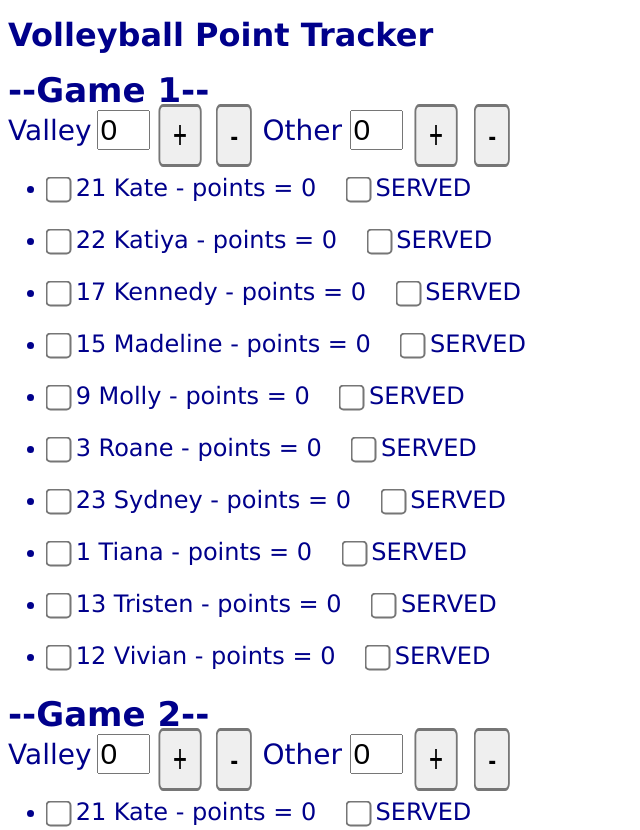
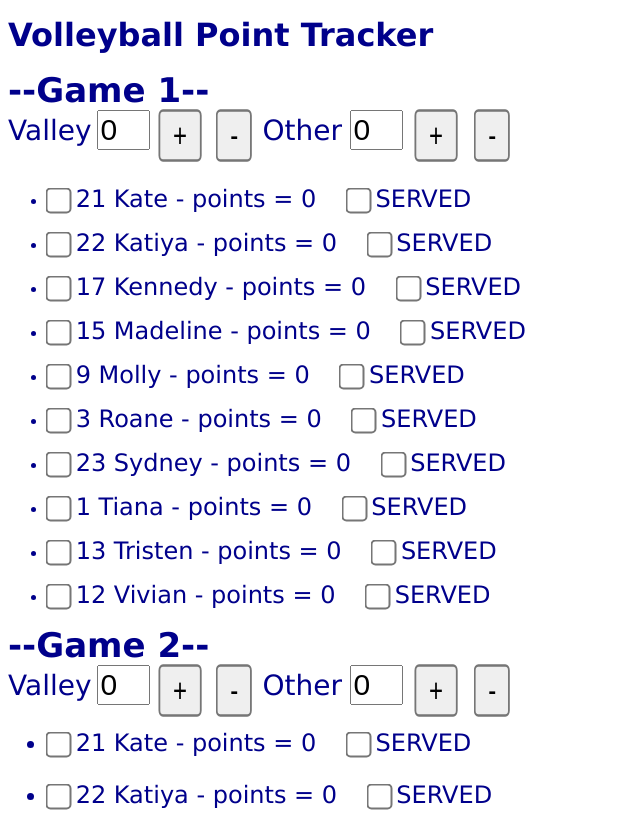
Before and after one commit to dxeware/volleyball-pt-tracker, a website: page index.html in a window 1280 px wide. Shown: the top 830 px of the page, without its empty margins (0-640 px from the left). Drawn offline with nearby package versions, Linux system fonts and the light colour scheme.

Commit message:
more button size changes

```diff
--- a/app/css/style.css
+++ b/app/css/style.css
@@ -47,8 +47,8 @@ a {
 }
 
 button {
-  transform:scale(1.8, 3);
-  -webkit-transform: scale(1.8, 3);
+  transform:scale(1.8, 2.5);
+  -webkit-transform: scale(1.8, 2.5);
   margin: auto 1em;
 }
 
@@ -64,6 +64,7 @@ button {
 }
 
 .team-heading {
+  margin-bottom: 0;
   font-size: 28px;
 }
 
--- a/index.html
+++ b/index.html
@@ -9,7 +9,7 @@
 <body>
   <h1>Volleyball Point Tracker</h1>
   <section ng-controller="Game1Ctrl">
-    <span class="game-heading">--Game 1--</span><br>
+    <div><span class="game-heading">--Game 1--</span><br>
     <span class="team-heading">Valley</span>
     <input class="points-input" type="number" maxlength="4" ng-model="gameInfo.homeScore">
     <button class="btn-primary" ng-click="adjustHomeScore(1)">+</button>
@@ -17,7 +17,7 @@
     <span class="team-heading">Other<span>
     <input class="points-input" type="number" maxlength="4" ng-model="gameInfo.opponentScore">
     <button class="btn-primary" ng-click="adjustOpponentScore(1)">+</button>
-    <button class="btn-primary" ng-click="adjustOpponentScore(-1)">-</button>
+    <button class="btn-primary" ng-click="adjustOpponentScore(-1)">-</button></div>
     <br>
 
     <ul data-ng-repeat="player in gameInfo.players">
```
